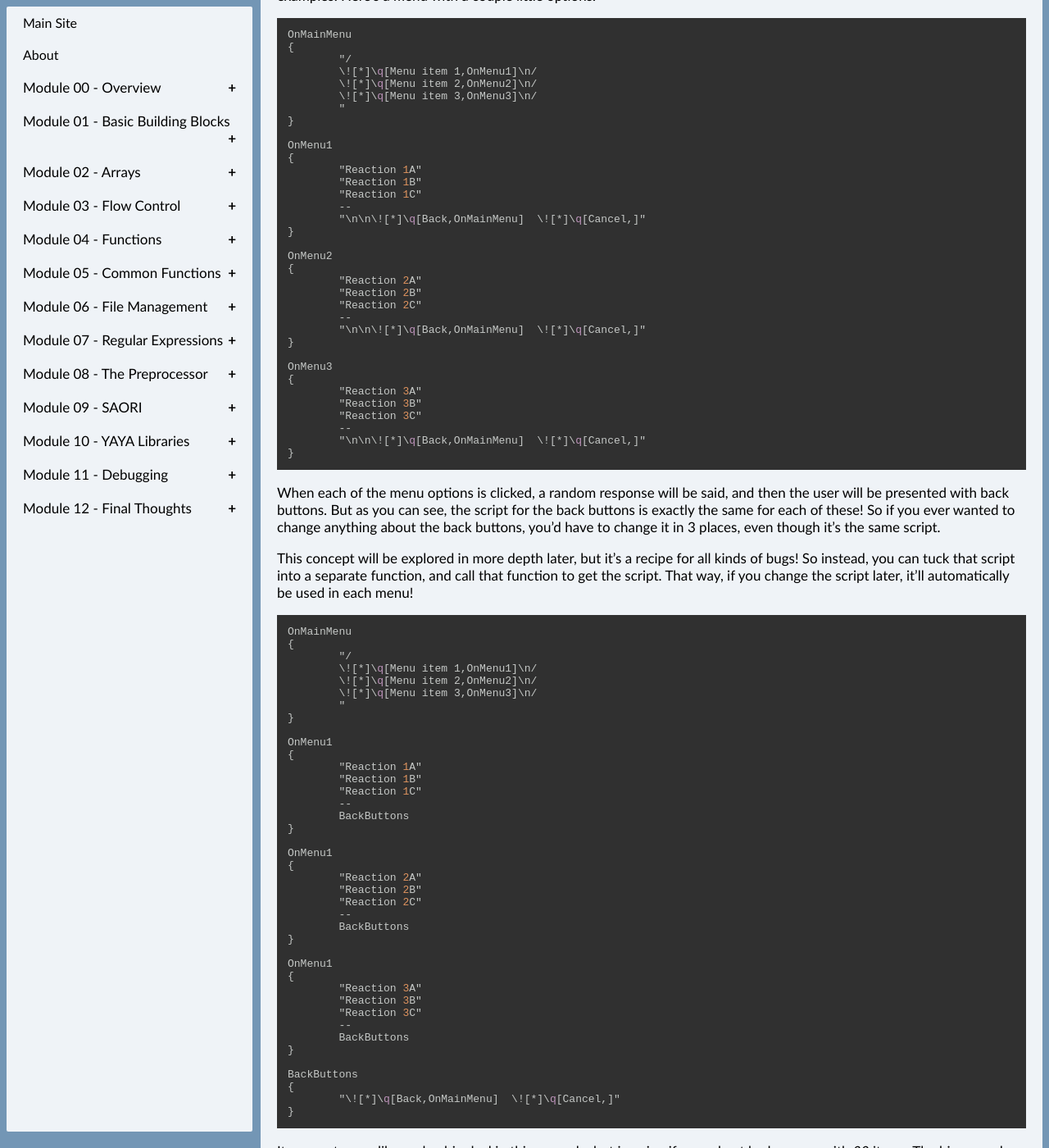
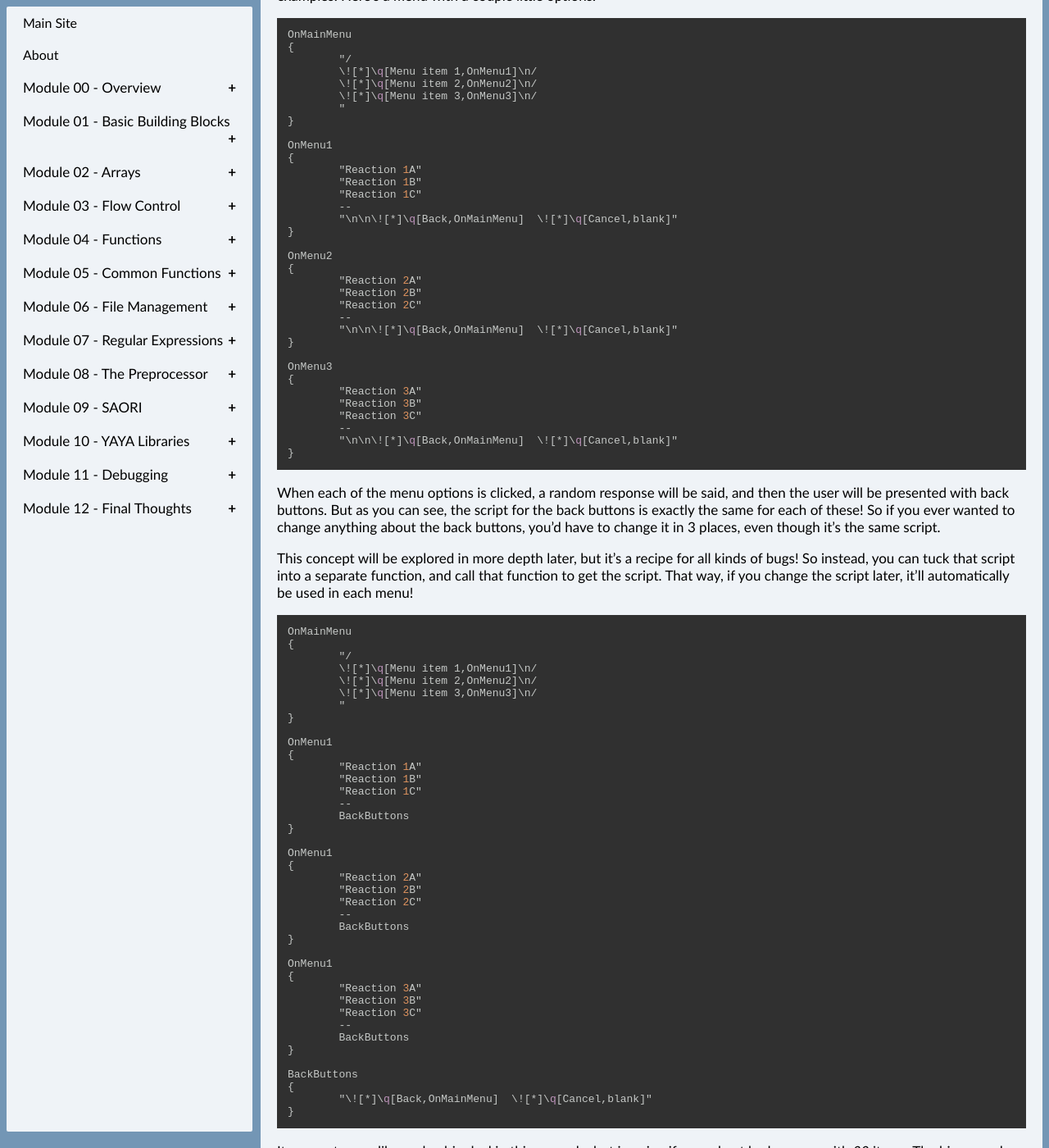
Before and after one commit to Zichqec/YAYA_Fundamentals, a Jekyll site: the page built from module_01_basic_building_blocks/01_calling_functions.md, in a window 1280 px wide and 1400 px high, scrolled down 1109 px. Shown: the whole window at 82% size. Built offline with Jekyll 4.4.1, drawn with Linux system fonts in a browser that asks for light colours; our own code applies the rules of GitHub Pages for plain Markdown files.

Commit message:
Fix empty cancel buttons
This causes a niche bug with RSS feeds

````diff
--- a/module_01_basic_building_blocks/01_calling_functions.md
+++ b/module_01_basic_building_blocks/01_calling_functions.md
@@ -59,7 +59,7 @@ OnMenu1
 	"Reaction 1B"
 	"Reaction 1C"
 	--
-	"\n\n\![*]\q[Back,OnMainMenu]  \![*]\q[Cancel,]"
+	"\n\n\![*]\q[Back,OnMainMenu]  \![*]\q[Cancel,blank]"
 }
 
 OnMenu2
@@ -68,7 +68,7 @@ OnMenu2
 	"Reaction 2B"
 	"Reaction 2C"
 	--
-	"\n\n\![*]\q[Back,OnMainMenu]  \![*]\q[Cancel,]"
+	"\n\n\![*]\q[Back,OnMainMenu]  \![*]\q[Cancel,blank]"
 }
 
 OnMenu3
@@ -77,7 +77,7 @@ OnMenu3
 	"Reaction 3B"
 	"Reaction 3C"
 	--
-	"\n\n\![*]\q[Back,OnMainMenu]  \![*]\q[Cancel,]"
+	"\n\n\![*]\q[Back,OnMainMenu]  \![*]\q[Cancel,blank]"
 }
 ```
 
@@ -124,7 +124,7 @@ OnMenu1
 
 BackButtons
 {
-	"\![*]\q[Back,OnMainMenu]  \![*]\q[Cancel,]"
+	"\![*]\q[Back,OnMainMenu]  \![*]\q[Cancel,blank]"
 }
 ```
 
````
Also changed, not shown: module_03_flow_control/05_foreach_loops.md (+1 -1 lines).
